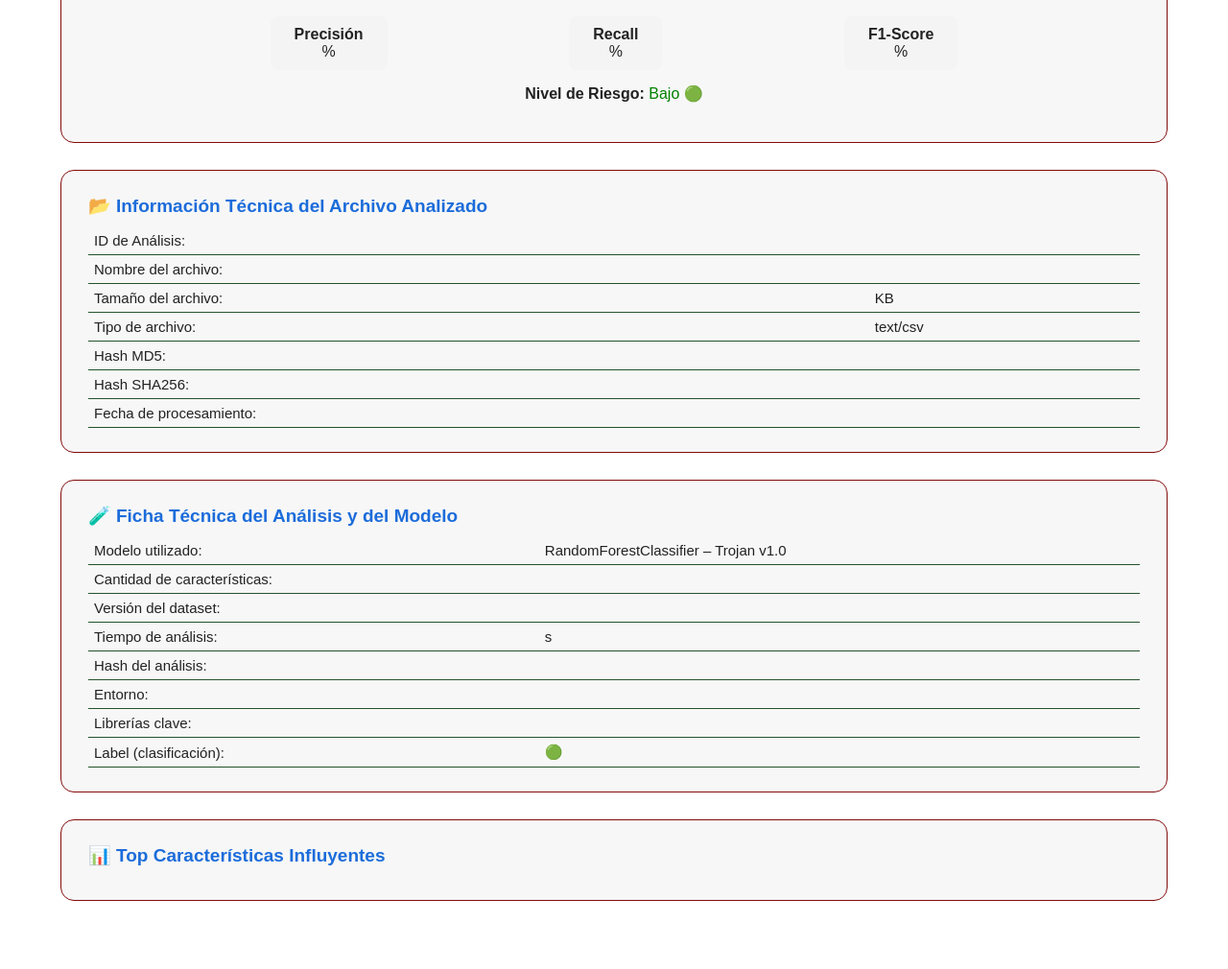
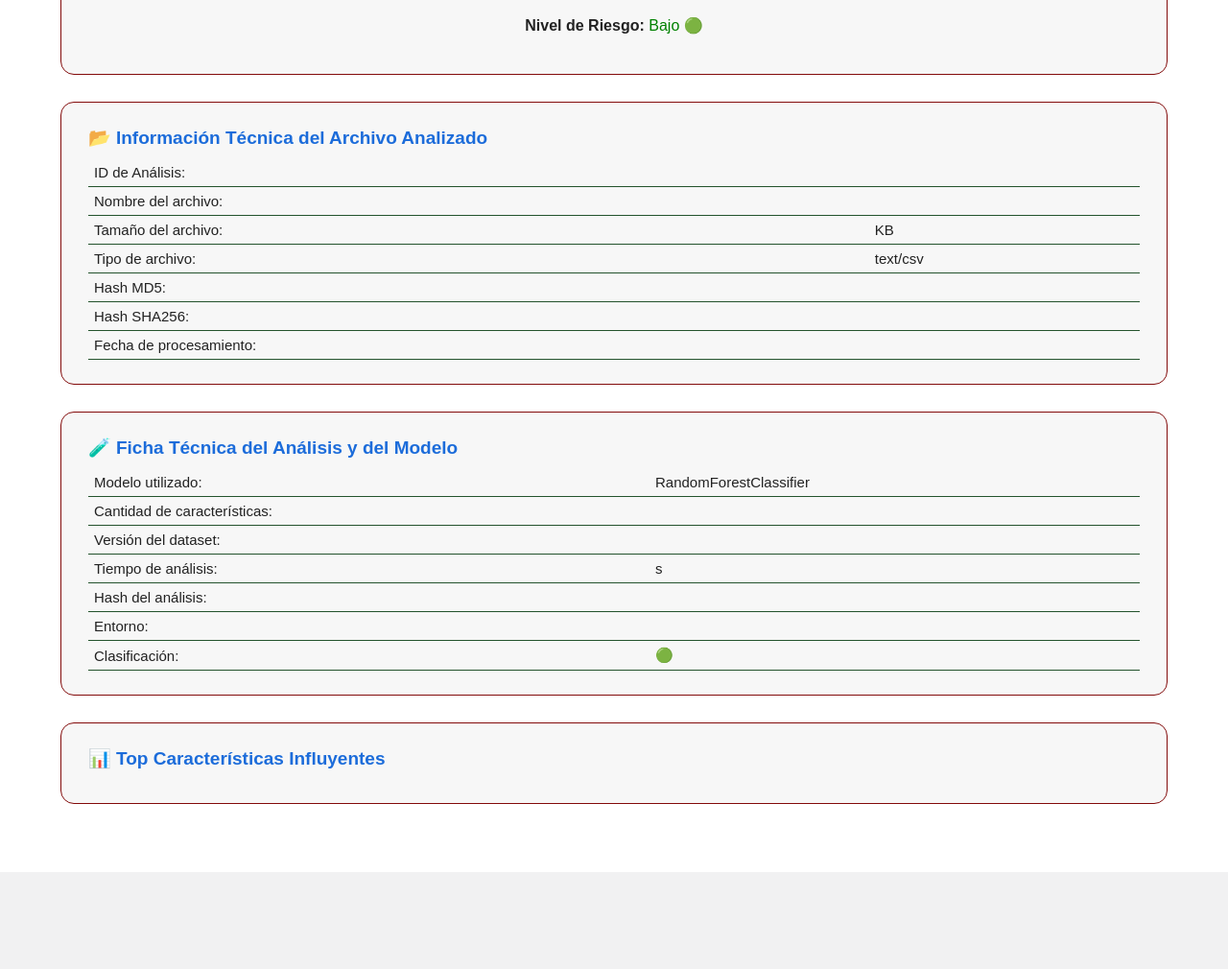
Before and after one commit to KevinMaldonado99/TIC, a Flask app: template backend/app/templates/report.html in a window 1280 px wide. Shown: the part 210-1220 px from the top of the page at 96% size. After the commit the page ends 1119 px from the top, so only its background shows below. Run offline with Flask 3, Linux system fonts and the light colour scheme; the template is opened without the code that fills it, so the values that code supplies are empty; parts of the project's set-up code (start-up, migrations or seed data) failed here and were passed over.

Commit message:
Updating

```diff
--- a/backend/app/templates/report.html
+++ b/backend/app/templates/report.html
@@ -103,12 +103,13 @@
 
     <p class="center">Confianza promedio: <b>{{ confianza_promedio }}%</b></p>
 
-    <!-- MÉTRICAS -->
+    <!-- MÉTRICAS
     <div class="metrics-row">
         <div class="metric-box"><b>Precisión</b><br>{{ precision }}%</div>
         <div class="metric-box"><b>Recall</b><br>{{ recall }}%</div>
         <div class="metric-box"><b>F1-Score</b><br>{{ f1_score }}%</div>
     </div>
+-->
 
     <!-- RIESGO -->
     <p class="center" style="margin-top: 15px;">
@@ -147,16 +148,15 @@
     <div class="box-title">🧪 Ficha Técnica del Análisis y del Modelo</div>
 
     <table class="table">
-        <tr><td>Modelo utilizado:</td><td>RandomForestClassifier – Trojan v1.0</td></tr>
+        <tr><td>Modelo utilizado:</td><td>RandomForestClassifier</td></tr>
         <tr><td>Cantidad de características:</td><td>{{ total_features }}</td></tr>
         <tr><td>Versión del dataset:</td><td>{{ dataset_version }}</td></tr>
         <tr><td>Tiempo de análisis:</td><td>{{ tiempo_analisis }} s</td></tr>
         <tr><td>Hash del análisis:</td><td>{{ file_hash }}</td></tr>
         <tr><td>Entorno:</td><td>{{ environment }}</td></tr>
-        <tr><td>Librerías clave:</td><td>{{ libraries }}</td></tr>
 
         <tr>
-            <td>Label (clasificación):</td>
+            <td>Clasificación:</td>
             <td class="{{ 'ransom' if clase_dominante=='Trojan' else 'benign' }}">
                 {% if clase_dominante == 'Trojan' %} 🔴 {% else %} 🟢 {% endif %}
                 {{ clase_dominante }}
```
